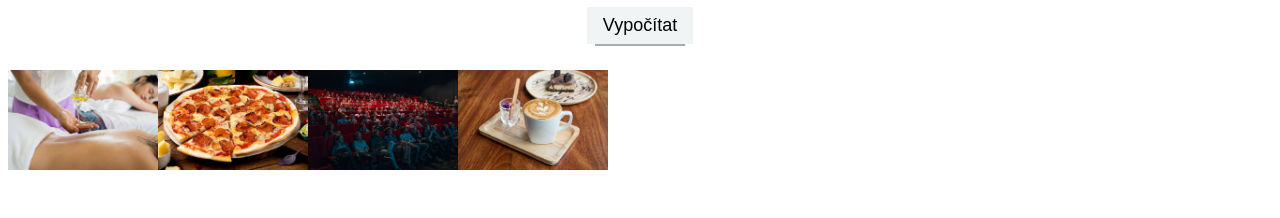
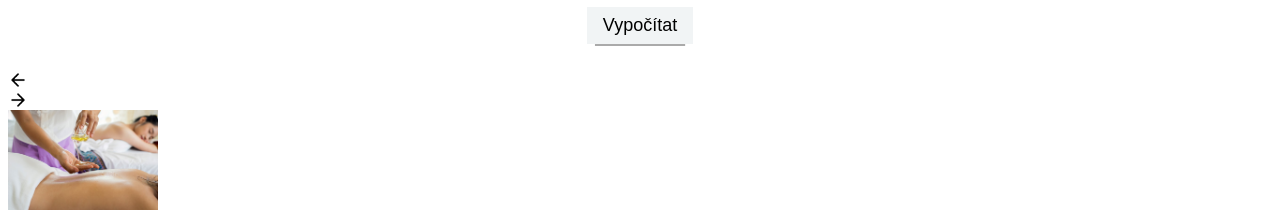
Before and after one commit to zuzubel/Nechci-kourit, a React app: page / in a window 1280 px wide. Shown: the part 1026-1244 px from the top of the page. Before the commit the page ends 1207 px from the top, so only its background shows below. Built offline with nearby package versions, Linux system fonts and the light colour scheme.

Commit message:
First carousel working

```diff
--- a/src/components/Calculator/Carousel/ImageSlider.jsx
+++ b/src/components/Calculator/Carousel/ImageSlider.jsx
@@ -1,15 +1,42 @@
-import React from 'react';
+import React, { useState } from 'react';
 import './style.css';
 import { SliderData } from './SliderData';
 
 export const ImageSlider = () => {
+  const length = SliderData.expensesCategory.upTo250.length;
+
+  const [current, setCurrent] = useState(0);
+
+  const nextSlide = () => {
+    setCurrent(current === length - 1 ? 0 : current + 1);
+    console.log(current);
+  };
+
+  const prevSlide = () => {
+    setCurrent(current === 0 ? length - 1 : current - 1);
+    console.log(current);
+  };
+
   return (
-    <>
+    <section className="slider">
+      <div className="leftArrow" onClick={prevSlide} />
+      <div className="rightArrow" onClick={nextSlide} />
       {SliderData.expensesCategory.upTo250.map((slide, index) => {
         return (
-          <img className="img_carousel" src={slide.image} alt={slide.name} />
+          <div
+            className={index === current ? 'slide active' : 'slide'}
+            key={index}
+          >
+            {index === current && (
+              <img
+                className="img_carousel"
+                src={slide.image}
+                alt={slide.name}
+              />
+            )}
+          </div>
         );
       })}
-    </>
+    </section>
   );
 };
--- a/src/components/Calculator/Carousel/style.css
+++ b/src/components/Calculator/Carousel/style.css
@@ -2,3 +2,19 @@
   width: 150px;
   height: 100px;
 }
+
+.leftArrow {
+  background-image: url('../../../img/Carousel/slider_icons/left.png');
+  width: 20px;
+  height: 20px;
+  background-repeat: no-repeat;
+  background-size: cover;
+}
+
+.rightArrow {
+  background-image: url('../../../img/Carousel/slider_icons/right.png');
+  width: 20px;
+  height: 20px;
+  background-repeat: no-repeat;
+  background-size: cover;
+}
--- a/src/index.jsx
+++ b/src/index.jsx
@@ -6,6 +6,7 @@ import { Navigation } from './components/Navigation';
 import { HomeWelcoming } from './components/HomeScreen';
 import { Calculator } from './components/Calculator';
 import { ImageSlider } from './components/Calculator/Carousel/ImageSlider';
+import { SliderData } from './components/Calculator/Carousel/SliderData';
 
 const App = () => {
   return (
```
Also changed, not shown: src/components/Calculator/Carousel/LeftArrow/GoToPrevSlide.jsx (deleted, +0 -13 lines), src/components/Calculator/Carousel/LeftArrow/LeftArrow.jsx (deleted, +0 -9 lines), src/components/Calculator/Carousel/LeftArrow/style.css (deleted, +0 -7 lines), src/components/Calculator/Carousel/RightArrow/GoToNextSlide.jsx (deleted, +0 -13 lines), src/components/Calculator/Carousel/RightArrow/RightArrow.jsx (deleted, +0 -9 lines), src/components/Calculator/Carousel/RightArrow/style.css (deleted, +0 -7 lines), src/components/Calculator/Carousel/alan-caishan-cU53ZFBr3lk-unsplash.jpg (deleted), src/img/Carousel/month_upTo250/seven-dimensions-ZPVIo1404wM-unsplash.jpg.
